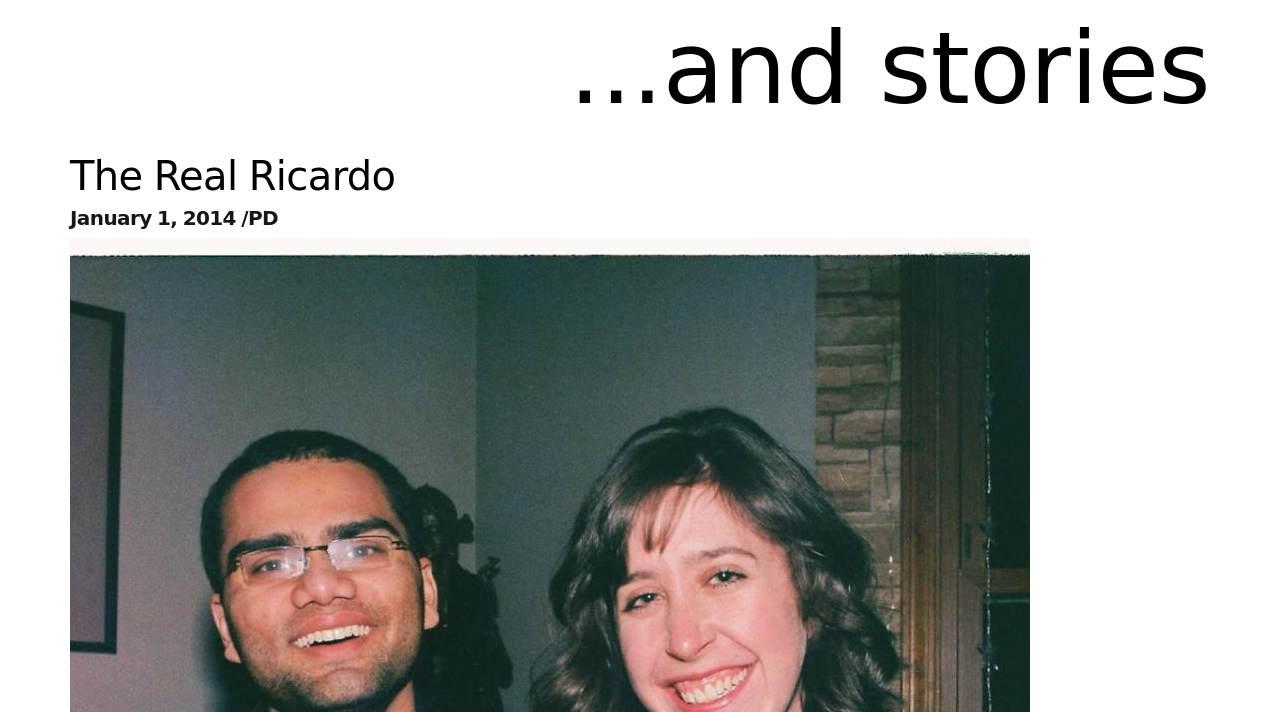
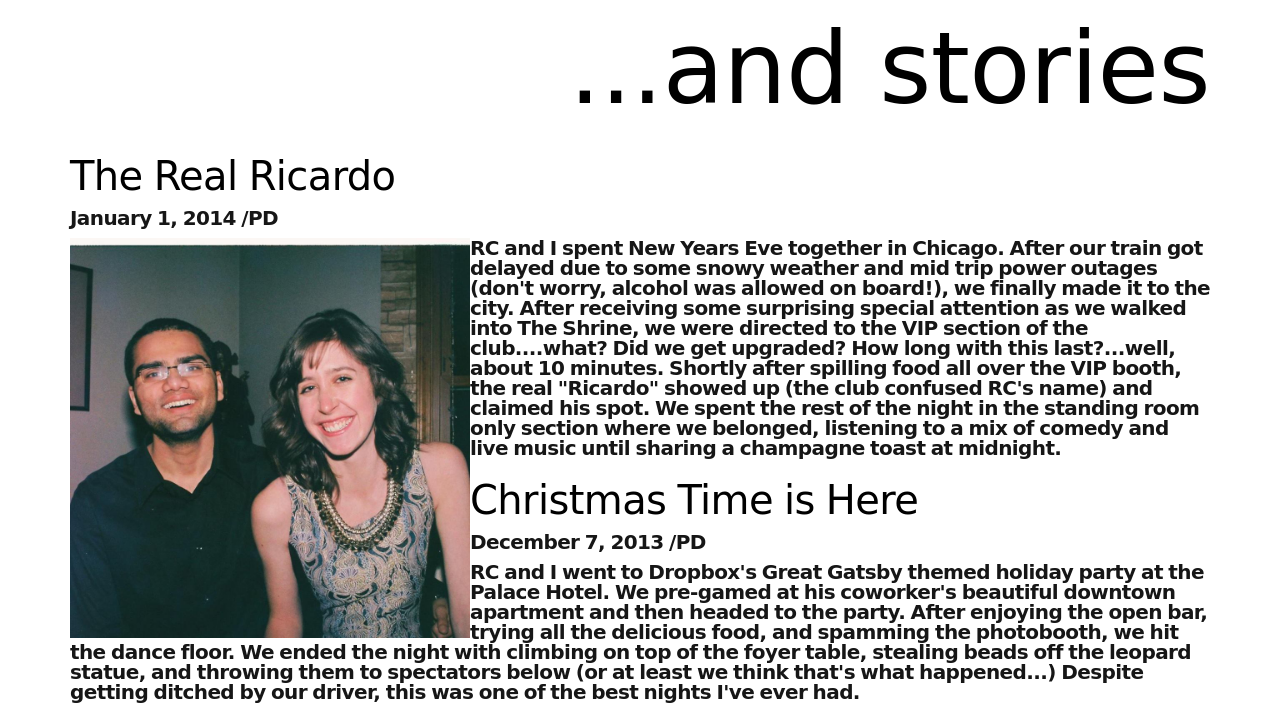
Before and after one commit to paigederaedt/paigederaedt.github.io, a PHP site: page /cliffsandcalories/index.html in a window 1280 px wide. Shown: the part 950-1662 px from the top of the page. Run offline with PHP 8.4, Linux system fonts and the light colour scheme; some libraries are stand-ins or nearby versions; some web fonts are replaced.

Commit message:
real ricardo blog post

```diff
--- a/cliffsandcalories/css/style.css
+++ b/cliffsandcalories/css/style.css
@@ -74,11 +74,9 @@ a:hover {
 	padding-bottom: 20px;
 }
 
-#img_box_4 {
-	max-width: 380px;
-	max-height: 500px;
-	padding-bottom: 20px;
-	padding-left: 20px;
+#inline-with-text {
+	float: left;
+	max-width: 400px;
 }
 
 .col-sm-3:hover span.img-caption-text{
--- a/cliffsandcalories/index.html
+++ b/cliffsandcalories/index.html
@@ -993,7 +993,7 @@ google.maps.event.addDomListener(window, 'load', initialize);
     <div class="blog-post">
       <h2 class="blog-post-title">The Real Ricardo</h2>
         <p class="blog-post-meta">January 1, 2014 /PD</p>
-          <img src="https://paigederaedt.github.io/cliffsandcalories/assets/newyears.jpg" style="float:left max-width: 300px">
+          <img id="inline-with-text" src="https://paigederaedt.github.io/cliffsandcalories/assets/newyears.jpg">
           <p>RC and I spent New Years Eve together in Chicago. After our train got delayed due to some snowy weather and mid trip power outages (don't worry, alcohol was allowed on board!), we finally made it to the city. After receiving some surprising special attention as we walked into The Shrine, we were directed to the VIP section of the club....what? Did we get upgraded? How long with this last?...well, about 10 minutes. Shortly after spilling food all over the VIP booth, the real "Ricardo" showed up (the club confused RC's name) and claimed his spot. We spent the rest of the night in the standing room only section where we belonged, listening to a mix of comedy and live music until sharing a champagne toast at midnight.</p>
     </div><!-- /.blog-post -->
 
```
